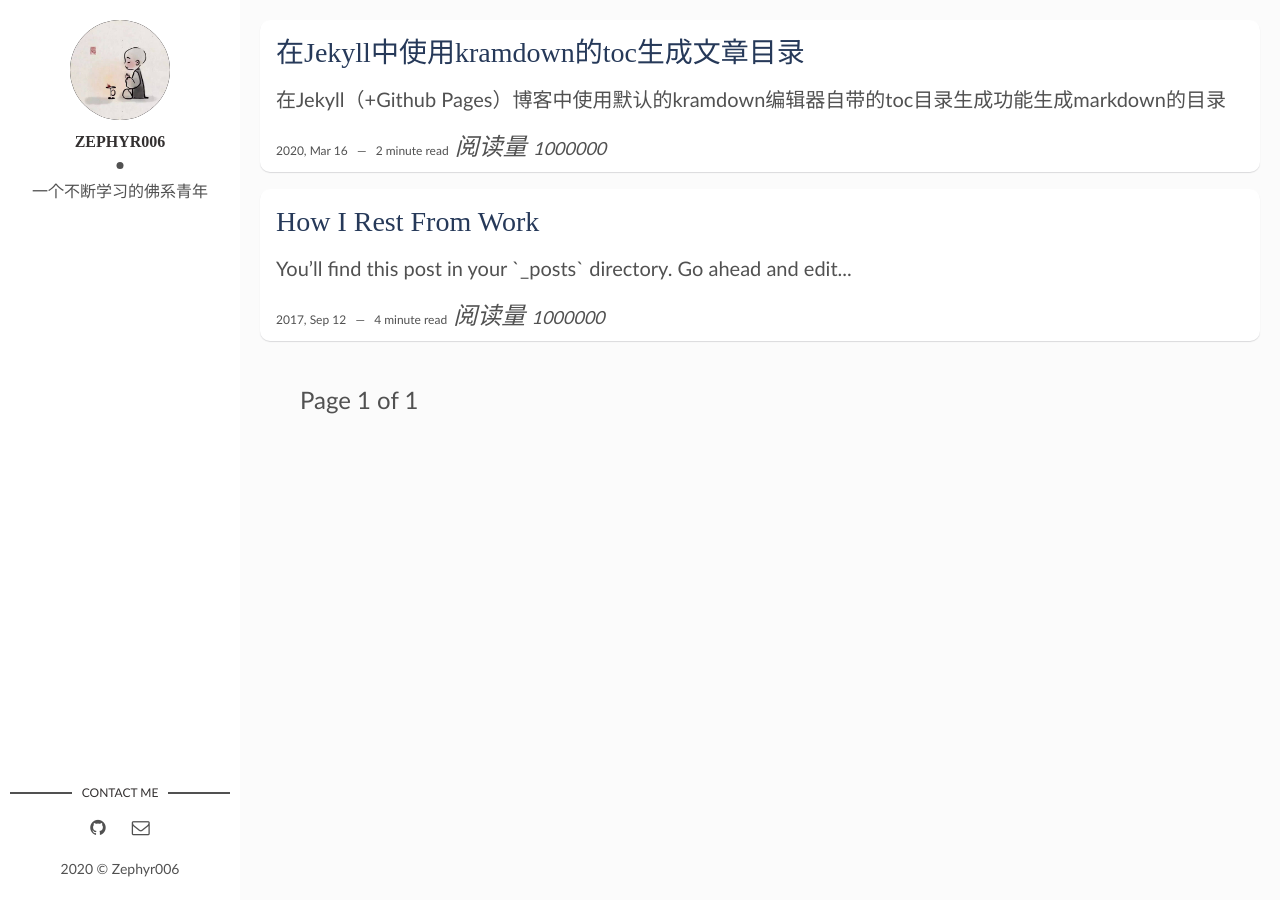
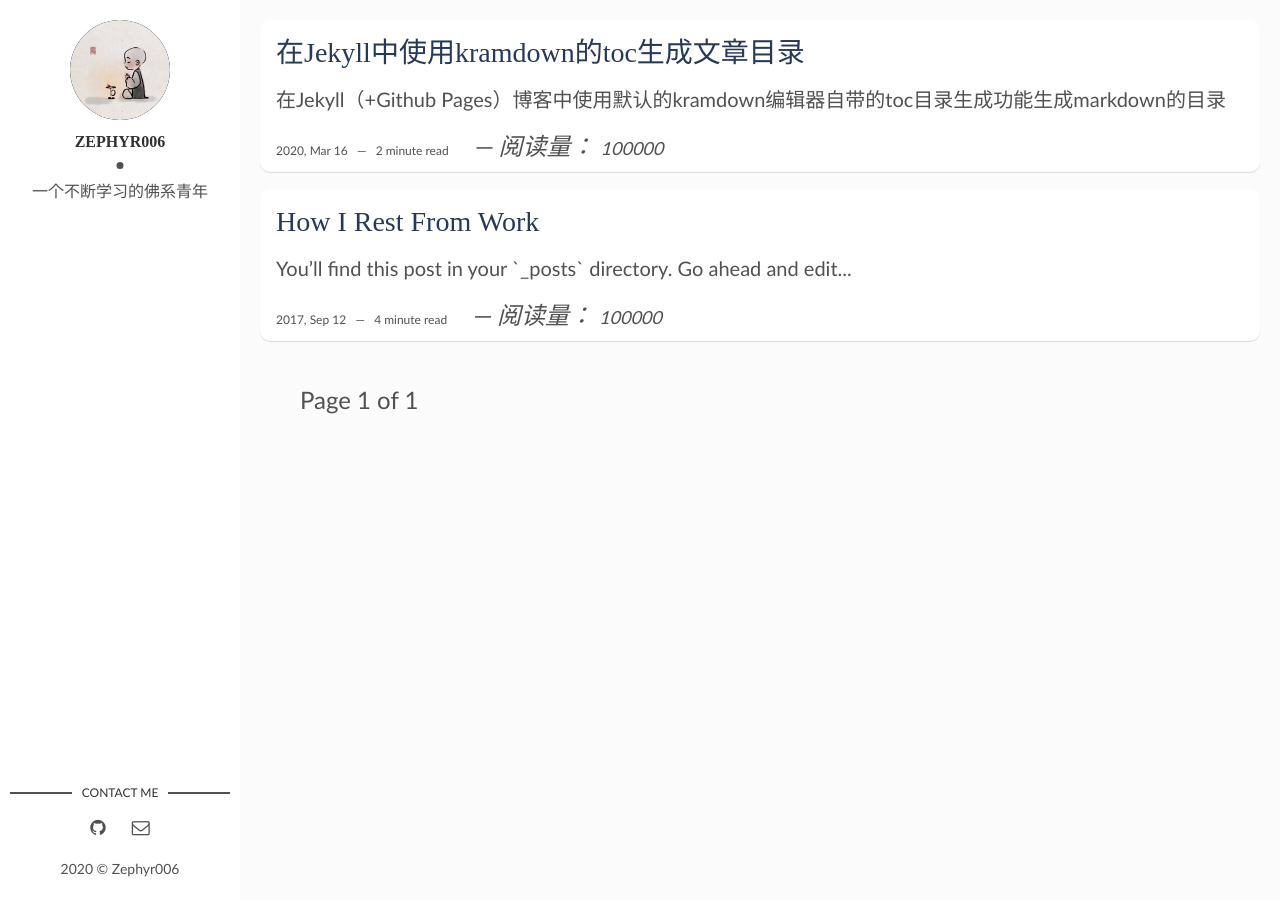
Before and after one commit to Zephyr006/zephyr006.github.io, a Jekyll site: the page built from index.html, in a window 1280 px wide. Built offline with Jekyll 4.4.1, drawn with Linux system fonts in a browser that asks for light colours; nearby versions of some CDN libraries; some web fonts are replaced; the list of posts is cut into pages by our own code; comment, search, counter and statistics services are not loaded.

```diff
--- a/_layouts/post.html
+++ b/_layouts/post.html
@@ -20,14 +20,14 @@ layout: main
         <div class="page-date">
           <span>{{page.date | date: '%Y, %b %d'}}&nbsp;&nbsp;&nbsp;&nbsp;</span>
           {% if site.leancloud.hit_count_enable %}
-            <span>-&nbsp;&nbsp;&nbsp;&nbsp;</span>
+            <span>-&nbsp;&nbsp;&nbsp;</span>
 <!--            <span id="{{ page.url }}" class="leancloud_visitors" data-flag-title="{{ page.title }}">-->
 <!--              <span class="post-meta-item-text">Hits：</span>-->
 <!--              <span class="leancloud-visitors-count"></span>-->
 <!--            </span>-->
             <span id="{{ page.url }}" class="leancloud_visitors" data-flag-title="{{ page.title }}">
-              <em class="post-meta-item-text">阅读量 </em>
-              <i class="leancloud-visitors-count">1000000</i>
+              <em class="post-meta-item-text">阅读量：</em>
+              <i class="leancloud-visitors-count">100000</i>
             </span>
           {% endif %}
         </div>
--- a/assets/css/scss/main.scss
+++ b/assets/css/scss/main.scss
@@ -117,10 +117,6 @@ table tfoot td {
   font-size: $small-font-size;
   color: $grey-color;
 }
-.post-meta-item-text {
-  font-size: $small-font-size;
-  color: $grey-color;
-}
 //.leancloud-visitors-count{
 //  font-size: $small-font-size;
 //  color: $grey-color;
--- a/index.html
+++ b/index.html
@@ -21,8 +21,8 @@ layout: main
     <span class="post-words">{% capture words %}{{ post.content | number_of_words }}{% endcapture %}{% unless words contains "-" %}{{ words | plus: 250 | divided_by: 250 | append: " minute read" }}{% endunless %}</span>
     {% if site.leancloud.hit_count_enable %}
       <span id="{{ page.url }}" class="leancloud_visitors" data-flag-title="{{ page.title }}">
-        <em class="post-meta-item-text">阅读量 </em>
-        <i class="leancloud-visitors-count" style="font-size: 18px">1000000</i>
+        <em class="post-meta-item-text">&nbsp;&nbsp;&nbsp;—&nbsp;阅读量：</em>
+        <i class="leancloud-visitors-count" style="font-size: 18px">100000</i>
       </span>
 <!--      <span id="{{ post.url }}" class="leancloud_visitors" data-flag-title="{{ post.title }}">-->
 <!--       <span class="post-words"> &nbsp;&nbsp;&nbsp;—&nbsp;Hits： </span>-->
```
